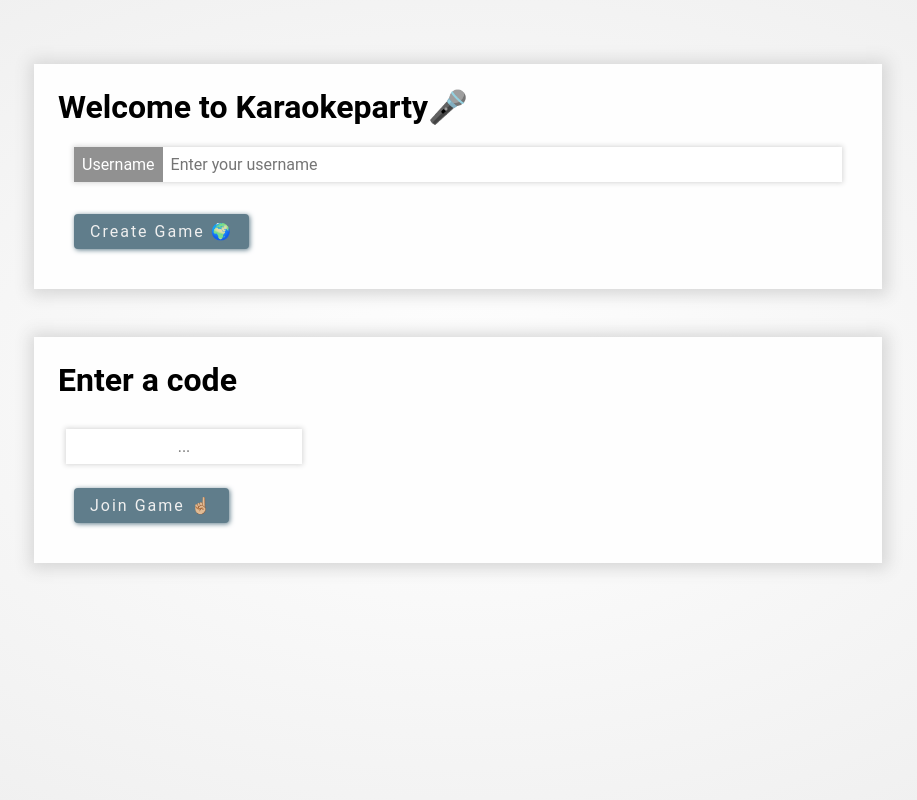
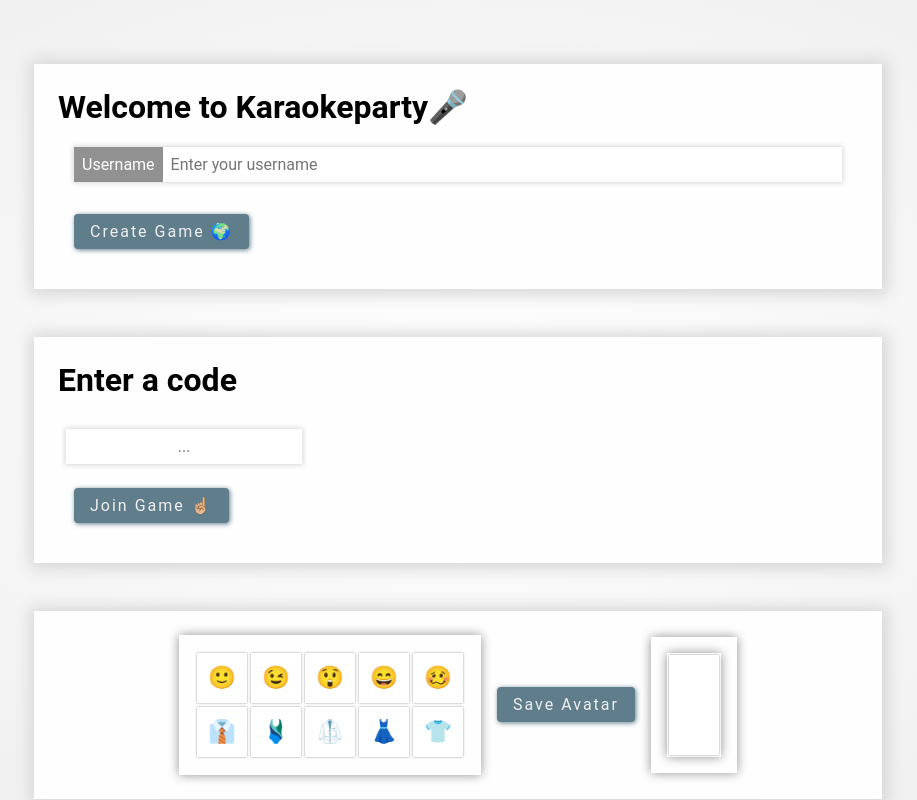
Before and after one commit to tomijange/karaokeparty, a Vue app: page / in a window 1280 px wide. Shown: the whole page, without its empty margins (182-1099 px from the left). Built offline with nearby package versions, Linux system fonts and the light colour scheme.

Commit message:
Add Avatar creation + Avatar selection

```diff
--- /dev/null
+++ b/src/client/components/CAvatar.vue
@@ -0,0 +1,89 @@
+<template>
+  <div class="avatar pa-4">
+    <ul class="avatar-heads">
+      <li v-for="head in heads" :key="head" :id="head" @click="onEmojiClick1(head)"> <span>{{ head }}</span> </li>
+    </ul>
+    <ul class="avatar-bodies">
+      <li v-for="body in bodies" :key="body" :id="body" @click="onEmojiClick2(body)"> <span> {{ body }}</span> </li>
+    </ul>
+  </div>
+</template>
+
+<script>
+
+import {Component, Vue} from "vue-property-decorator";
+
+@Component({
+  props: {
+    avatarHead: {
+      type: String,
+      default: '🙂',
+    }
+  }
+})
+
+export default class CAvatar extends Vue {
+  heads = ['🙂', '😉', '😲', '😄', '🥴'];
+  bodies = ['👔', '🩱', '🥼', '👗', '👕'];
+
+  onEmojiClick1(item) {
+    const parent = document.getElementById(item).parentElement;
+    for (let i = 0; i < parent.children.length; i++) {
+      parent.children[i].style.backgroundColor = 'white';
+    }
+    if (document.getElementsByClassName("finalhead")[0]) {
+      document.getElementsByClassName("finalhead")[0].classList.remove("finalhead");
+    }
+    document.getElementById(item).style.backgroundColor = 'dodgerblue';
+    document.getElementById(item).classList.add("finalhead");
+
+  }
+  onEmojiClick2(item) {
+    const parent = document.getElementById(item).parentElement;
+    for (let i = 0; i < parent.children.length; i++) {
+      parent.children[i].style.backgroundColor = 'white';
+    }
+    if (document.getElementsByClassName("finalbody")[0]) {
+      document.getElementsByClassName("finalbody")[0].classList.remove("finalbody");
+    }
+    document.getElementById(item).style.backgroundColor = 'dodgerblue';
+    document.getElementById(item).classList.add("finalbody");
+  }
+}
+
+</script>
+
+<style lang="scss">
+
+.avatar {
+  box-shadow: 0 0 10px #919191;
+}
+.avatar ul {
+  padding: 0;
+  margin: 0;
+}
+.avatar li {
+  cursor: pointer;
+  margin: 2px;
+  list-style: none;
+  width: 50px;
+  height: 50px;
+  display: flex;
+  justify-content: center;
+  text-align: center;
+  box-shadow: 0 0 2px #919191;
+  background-color: white;
+  transition: background-color 0.2s;
+}
+.avatar li span {
+  display: flex;
+  justify-content: center;
+  align-items: center;
+  width: 100%;
+  height: 100%;
+  font-size: 1.4rem;
+  background-color: inherit;
+  user-select: none;
+}
+
+</style>
--- /dev/null
+++ b/src/client/components/CFinalAvatar.vue
@@ -0,0 +1,47 @@
+<template>
+  <div class="finalavatar pa-4">
+    <ul class="finalavatar">
+      <li>
+        <span id="finalhead"></span>
+        <span id="finalbody"></span>
+      </li>
+    </ul>
+  </div>
+</template>
+
+<script>
+
+</script>
+
+<style lang="scss">
+
+.finalavatar {
+  box-shadow: 0 0 10px #919191;
+}
+.finalavatar ul {
+  padding: 0;
+  margin: 0;
+}
+.finalavatar li {
+  cursor: pointer;
+  margin: 2px;
+  list-style: none;
+  width: 50px;
+  height: 100px;
+  display: flex;
+  flex-direction: column;
+  justify-content: center;
+  text-align: center;
+  box-shadow: 0 0 2px #919191;
+  background-color: white;
+  transition: background-color 0.2s;
+}
+.finalavatar li span {
+  display: flex;
+  justify-content: center;
+  align-items: center;
+  user-select: none;
+  transform: scale(1.15);
+}
+
+</style>
--- a/src/client/views/Home.vue
+++ b/src/client/views/Home.vue
@@ -17,6 +17,12 @@
       <c-button color="#607D8B" class="ma-4">Join Game ☝🏼</c-button>
     </c-card>
 
+    <c-card class="avatar-card">
+      <c-avatar></c-avatar>
+      <c-button color="#607D8B" class="ma-4" @click="saveAvatar">Save Avatar</c-button>
+      <c-final-avatar></c-final-avatar>
+    </c-card>
+
   </div>
 </template>
 
@@ -26,9 +32,11 @@ import CButton from "@/client/components/CButton.vue";
 import CTextInput from "@/client/components/CTextInput.vue";
 import CCard from "@/client/components/CCard.vue";
 import CCodeInput from "@/client/components/CCodeInput.vue";
+import CAvatar from "@/client/components/CAvatar.vue";
+import CFinalAvatar from "@/client/components/CFinalAvatar.vue";
 
 @Component({
-  components: {CCodeInput, CCard, CTextInput, CButton },
+  components: {CFinalAvatar, CAvatar, CCodeInput, CCard, CTextInput, CButton },
 })
 export default class Home extends Vue {
 
@@ -36,6 +44,10 @@ export default class Home extends Vue {
     this.$router.push('game-lobby');
   }
 
+  saveAvatar() {
+    document.getElementById("finalhead").innerHTML = document.getElementsByClassName("finalhead")[0].innerHTML;
+    document.getElementById("finalbody").innerHTML = document.getElementsByClassName("finalbody")[0].innerHTML;
+  }
 }
 </script>
 
@@ -53,7 +65,7 @@ export default class Home extends Vue {
   color: #fff;
 }
 
-.welcome-card, .welcome-card-join {
+.welcome-card, .welcome-card-join, .avatar-card {
   margin: 0 auto;
   max-width: 800px;
 }
@@ -64,6 +76,20 @@ export default class Home extends Vue {
   flex-direction: column;
 }
 
+.avatar-card {
+  margin-top: 3rem;
+  display: flex;
+  justify-content: center;
+  align-items: center;
+}
+
+.avatar-card ul {
+  width: 100%;
+  display: flex;
+  justify-content: center;
+  align-items: center;
+}
+
 .welcome-card-join button {
   width: fit-content;
 }
```
